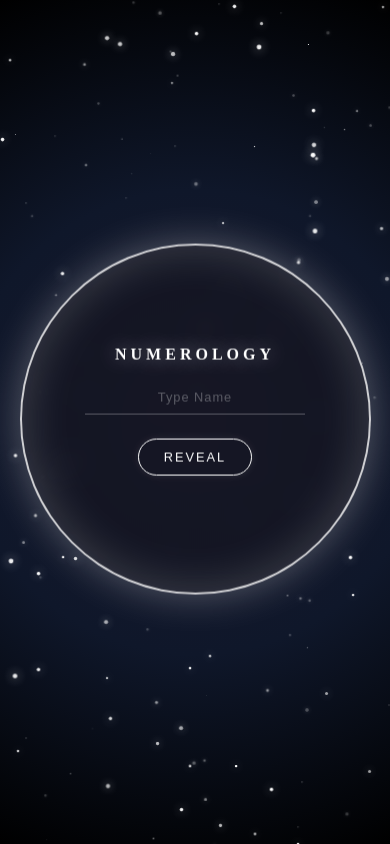
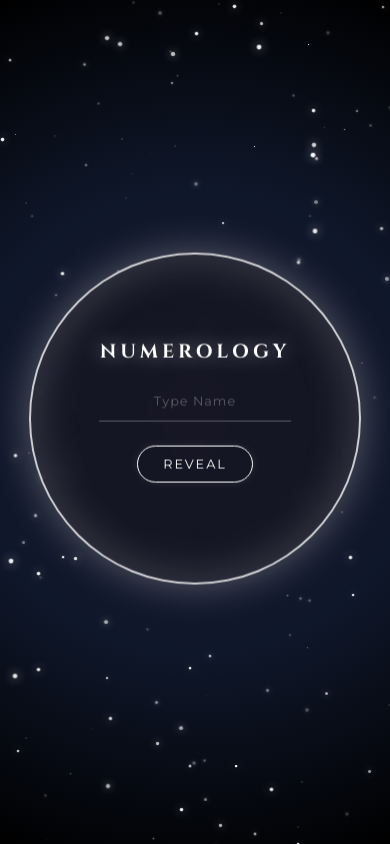
Before and after one commit to vchanai/number, a plain HTML site: page index.html in a window 390 px wide. Drawn offline with Linux system fonts and the light colour scheme.

Commit message:
Update index.html

```diff
--- a/index.html
+++ b/index.html
@@ -1,8 +1,10 @@
-<!DOCTYPE html><html lang="en"><head><meta name="x-poe-datastore-behavior" content="local_only"><meta http-equiv="Content-Security-Policy" content="default-src 'self' 'unsafe-inline' 'unsafe-eval' data: blob: https://cdnjs.cloudflare.com https://cdn.jsdelivr.net https://code.jquery.com https://unpkg.com https://d3js.org https://threejs.org https://cdn.plot.ly https://stackpath.bootstrapcdn.com https://maps.googleapis.com https://cdn.tailwindcss.com https://ajax.googleapis.com https://kit.fontawesome.com https://cdn.datatables.net https://maxcdn.bootstrapcdn.com https://code.highcharts.com https://tako-static-assets-production.s3.amazonaws.com https://www.youtube.com https://fonts.googleapis.com https://fonts.gstatic.com https://pfst.cf2.poecdn.net https://puc.poecdn.net https://i.imgur.com https://wikimedia.org https://*.icons8.com https://*.giphy.com https://picsum.photos https://images.unsplash.com; frame-src 'self' https://www.youtube.com https://trytako.com; child-src 'self'; manifest-src 'self'; worker-src 'self'; upgrade-insecure-requests; block-all-mixed-content;">
+<!DOCTYPE html>
+<html lang="en">
+<head>
     <meta charset="UTF-8">
-    <meta name="viewport" content="width=device-width, initial-scale=1.0">
+    <meta name="viewport" content="width=device-width, initial-scale=1.0, maximum-scale=1.0, user-scalable=no">
     <title>Cosmic Numerology</title>
-    <link href="https://fonts.googleapis.com/css2?family=Cinzel:wght@400;700&amp;family=Montserrat:wght@300;400&amp;display=swap" rel="stylesheet">
+    <link href="https://fonts.googleapis.com/css2?family=Cinzel:wght@400;700&family=Montserrat:wght@300;400&display=swap" rel="stylesheet">
     <style>
         :root {
             /* Dark starry background */
@@ -18,17 +20,29 @@
             box-sizing: border-box;
         }
 
+        /* Apply background to HTML to prevent white edges on mobile */
+        html {
+            background-color: #000000; /* Fallback black */
+            background: var(--bg-gradient);
+            height: 100%;
+            margin: 0;
+            padding: 0;
+        }
+
         body {
             font-family: 'Montserrat', sans-serif;
-            background: var(--bg-gradient);
             color: white;
             display: flex;
             justify-content: center;
             align-items: center;
+            /* Use dvh (dynamic viewport height) for mobile browsers */
             min-height: 100vh;
+            min-height: 100dvh;
             margin: 0;
             overflow: hidden;
             position: relative;
+            /* Ensure body is transparent so HTML background shows */
+            background: transparent;
         }
 
         /* --- Generated Stars CSS --- */
@@ -62,29 +76,26 @@
         .container {
             background: var(--glass-bg);
             backdrop-filter: blur(12px);
-            -webkit-backdrop-filter: blur(12px);
+            -webkit-backdrop-filter: blur(12px); /* Safari support */
             padding: 2rem;
 
             /* CIRCLE SHAPE */
             border-radius: 50%;
-            aspect-ratio: 1 / 1; /* Keeps it a perfect circle */
+            aspect-ratio: 1 / 1;
 
-            /* Flex centering to keep content in the middle of the circle */
             display: flex;
             flex-direction: column;
             justify-content: center;
             align-items: center;
 
-            /* White Shining Frame */
             border: 2px solid rgba(255, 255, 255, 0.8);
 
-            /* Glow on the frame */
             box-shadow:
                 0 0 40px rgba(255, 255, 255, 0.3),
                 inset 0 0 50px rgba(255, 255, 255, 0.2);
 
-            width: 90vw; /* Responsive width */
-            max-width: 500px; /* Max size */
+            width: 90vw;
+            max-width: 500px;
             max-height: 500px;
 
             text-align: center;
@@ -107,7 +118,7 @@
             margin: 0 0 1.5rem 0;
             text-shadow: var(--theme-glow);
             text-transform: uppercase;
-            /* Removed border-bottom and padding-bottom here */
+            border-bottom: none; /* Explicitly removed */
         }
 
         input[type="text"] {
@@ -118,11 +129,12 @@
             font-family: 'Cinzel', serif;
             font-size: 1.3rem;
             text-align: center;
-            width: 60%; /* Narrower input to fit circle curve */
+            width: 55%; /* Slightly narrower for mobile look */
             padding: 8px;
             margin-bottom: 1.5rem;
             transition: all 0.4s ease;
             letter-spacing: 2px;
+            border-radius: 0; /* Fix for iOS rounded corners on inputs */
         }
 
         input[type="text"]::placeholder {
@@ -151,15 +163,16 @@
             transition: all 0.3s ease;
             border-radius: 30px;
             box-shadow: 0 0 10px rgba(255, 255, 255, 0.1);
+            -webkit-tap-highlight-color: transparent; /* Removes highlight on tap */
         }
 
-        button:hover {
+        button:hover, button:active {
             background: var(--theme-white);
             color: #000;
             box-shadow: 0 0 25px rgba(255, 255, 255, 0.6);
         }
 
-        /* Result Area - Absolute positioning helps keep layout stable in a circle */
+        /* Result Area */
         #result-area {
             margin-top: 1rem;
             opacity: 0;
@@ -174,12 +187,12 @@
         #result-area.show {
             opacity: 1;
             height: auto;
-            min-height: 120px; /* Reserve space */
+            min-height: 120px;
         }
 
         .final-number {
             font-family: 'Cinzel', serif;
-            font-size: 5rem; /* Slightly smaller to fit circle */
+            font-size: 5rem;
             color: #fff;
             text-shadow: 0 0 30px rgba(255, 255, 255, 0.8), 0 0 60px rgba(255, 255, 255, 0.5);
             margin: 0;
@@ -196,20 +209,21 @@
             text-shadow: 0 0 5px rgba(0,0,0,0.5);
         }
 
-        /* Mobile Responsiveness */
+        /* Mobile Responsiveness Adjustments */
         @media (max-width: 480px) {
             .container {
-                width: 90vw;
-                height: 90vw; /* Force circle on mobile */
+                width: 85vw; /* Slightly smaller to ensure it fits */
+                height: 85vw;
+                max-height: 85vw;
                 padding: 1rem;
             }
-            h1 { font-size: 1rem; margin-bottom: 1rem; }
-            input[type="text"] { font-size: 1rem; width: 70%; }
-            .final-number { font-size: 3.5rem; }
+            h1 { font-size: 1.2rem; margin-bottom: 1rem; }
+            input[type="text"] { font-size: 1.1rem; width: 65%; }
+            .final-number { font-size: 4rem; }
             .breakdown { font-size: 0.7rem; }
         }
     </style>
-<script src="https://puc.poecdn.net/authenticated_preview_page/syncedState.3f7572448765332f3047.js"></script></head>
+</head>
 <body>
 
 <!-- Container for JS Generated Stars -->
@@ -319,6 +333,5 @@
     });
 </script>
 
-
-
-</body></html>
+</body>
+</html>
```
